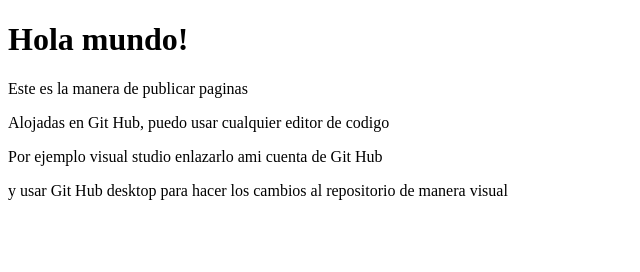
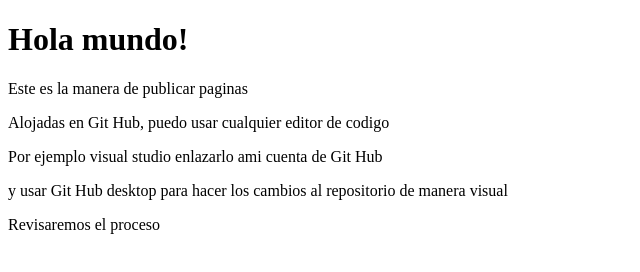
Before and after one commit to cesarausan/cesarausan.github.io, a plain HTML site: page index.html in a window 1280 px wide. Shown: the whole page, without its empty margins (0-640 px from the left). Drawn offline with Linux system fonts and the light colour scheme.

Commit message:
Update index.html

```diff
--- a/index.html
+++ b/index.html
@@ -12,5 +12,6 @@
     <p>Alojadas en Git Hub, puedo usar cualquier editor de codigo</p>
     <p>Por ejemplo visual studio enlazarlo ami cuenta de Git Hub</p>
     <p>y usar Git Hub desktop para hacer los cambios al repositorio de manera visual</p>
+    <p>Revisaremos el proceso</p>
 </body>
 </html>
```
